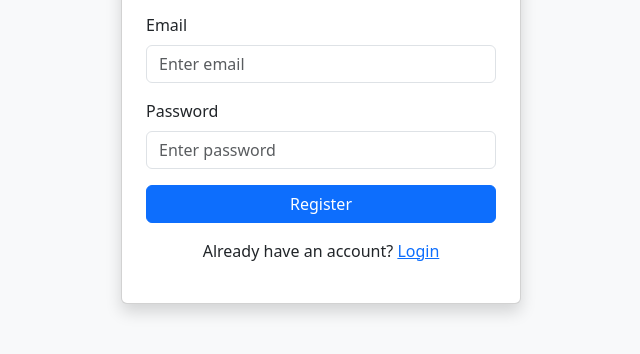
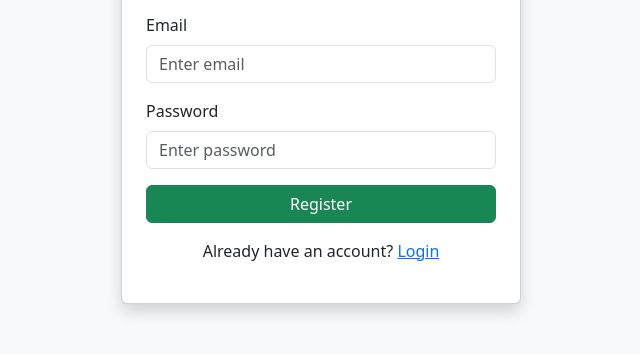
Before and after one commit to reyescarlosandrei19-ui/student_authh, a website: page register.html in a window 1280 px wide. Shown: the part 326-680 px from the top of the page, without its empty margins (319-959 px from the left). Drawn offline with nearby package versions, Linux system fonts and the light colour scheme.

Commit message:
your changes

```diff
--- a/register.html
+++ b/register.html
@@ -27,7 +27,7 @@
                 <input type="password" id="password" class="form-control" placeholder="Enter password">
             </div>
 
-            <button onclick="register()" class="btn btn-primary w-100">Register</button>
+            <button onclick="register()" class="btn btn-success w-100">Register</button>
             <p class="text-center mt-3">Already have an account? <a href="login.html">Login</a></p>
         </div>
     </div>
```
